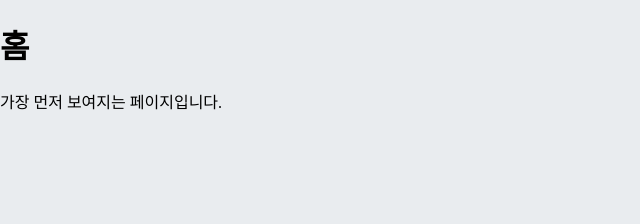
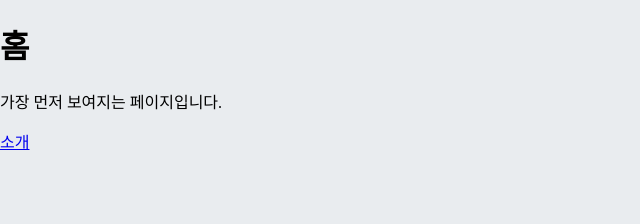
Before and after one commit to bnitech/technique-for-dealing-with-react, a React app: page / in a window 1280 px wide. Shown: the top 224 px of the page, without its empty margins (0-640 px from the left). Built offline with nearby package versions, Linux system fonts and the light colour scheme.

Commit message:
[dongbin] #13.3.5

```diff
--- a/src/pages/Home.tsx
+++ b/src/pages/Home.tsx
@@ -1,8 +1,11 @@
+import {Link} from "react-router-dom";
+
 const Home = () => {
   return (
     <div>
       <h1> 홈 </h1>
       <p>가장 먼저 보여지는 페이지입니다.</p>
+      <Link to="/about">소개</Link>
     </div>
   );
 };
```
